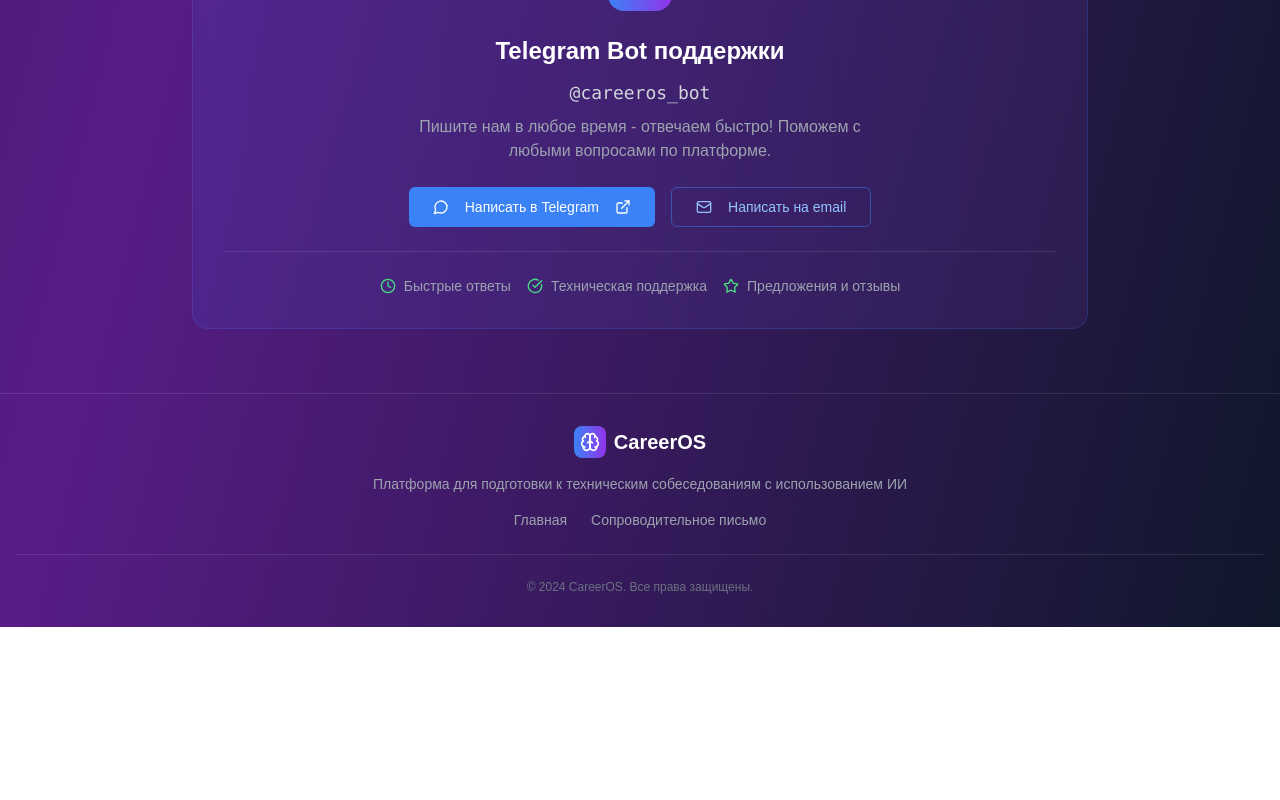
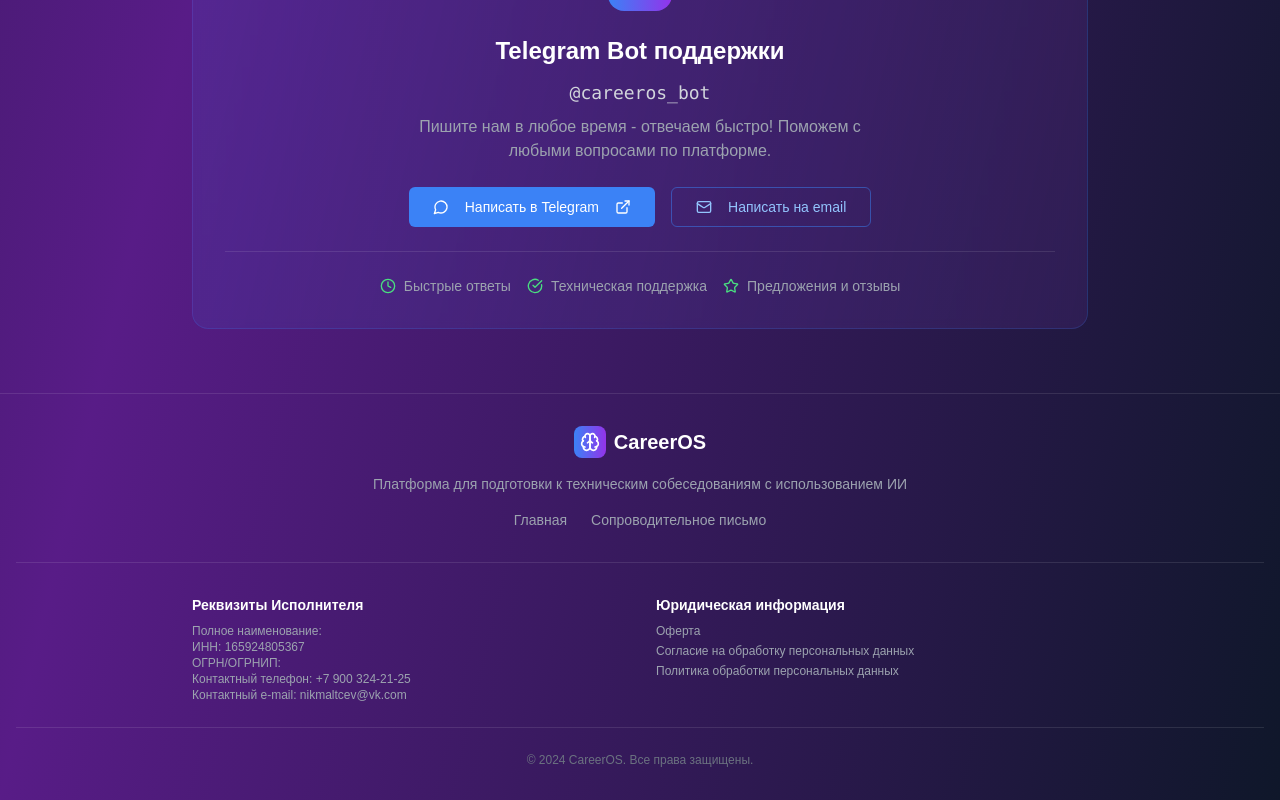
Before and after one commit to Nik-Maltcev/careeros, a Next.js app: page / in a window 1280 px wide. Shown: the part 4581-5381 px from the top of the page. Before the commit the page ends 5208 px from the top, so only its background shows below. Built offline with nearby package versions, Linux system fonts and the light colour scheme; no server answers.

Commit message:
feat: add legal information and requisites to footer

```diff
--- a/app/page.tsx
+++ b/app/page.tsx
@@ -964,6 +964,30 @@ export default function LandingPage() {
                 Сопроводительное письмо
               </Link>
             </div>
+            <div className="mt-8 pt-8 border-t border-white/10 text-xs text-gray-400">
+              <div className="max-w-4xl mx-auto grid md:grid-cols-2 gap-8 text-left">
+                <div>
+                  <h4 className="font-bold text-sm text-white mb-2">Реквизиты Исполнителя</h4>
+                  <p>Полное наименование:</p>
+                  <p>ИНН: 165924805367</p>
+                  <p>ОГРН/ОГРНИП:</p>
+                  <p>Контактный телефон: <a href="tel:+79003242125" className="hover:text-white">+7 900 324-21-25</a></p>
+                  <p>Контактный e-mail: <a href="mailto:nikmaltcev@vk.com" className="hover:text-white">nikmaltcev@vk.com</a></p>
+                </div>
+                <div>
+                  <h4 className="font-bold text-sm text-white mb-2">Юридическая информация</h4>
+                  <a href="https://docs.google.com/document/d/1zL0IVdekD7hRbH0oLXce305wK2vihhYeOye9XqmZ-LA/edit?usp=sharing" target="_blank" rel="noopener noreferrer" className="block hover:text-white transition-colors mb-1">
+                    Оферта
+                  </a>
+                  <a href="https://docs.google.com/document/d/1246j4yie5ZNovJoOZ5HlcL8uCZejeb8jTPRp9My692g/edit?usp=sharing" target="_blank" rel="noopener noreferrer" className="block hover:text-white transition-colors mb-1">
+                    Согласие на обработку персональных данных
+                  </a>
+                  <a href="https://docs.google.com/document/d/1gAtv0dwzobwDbc2hT5XxKJpBPZBsL22VEwSc2OkRUaE/edit?usp=sharing" target="_blank" rel="noopener noreferrer" className="block hover:text-white transition-colors">
+                    Политика обработки персональных данных
+                  </a>
+                </div>
+              </div>
+            </div>
             <div className="mt-6 pt-6 border-t border-white/10">
               <p className="text-gray-500 text-xs">
                 © 2024 CareerOS. Все права защищены.
```
